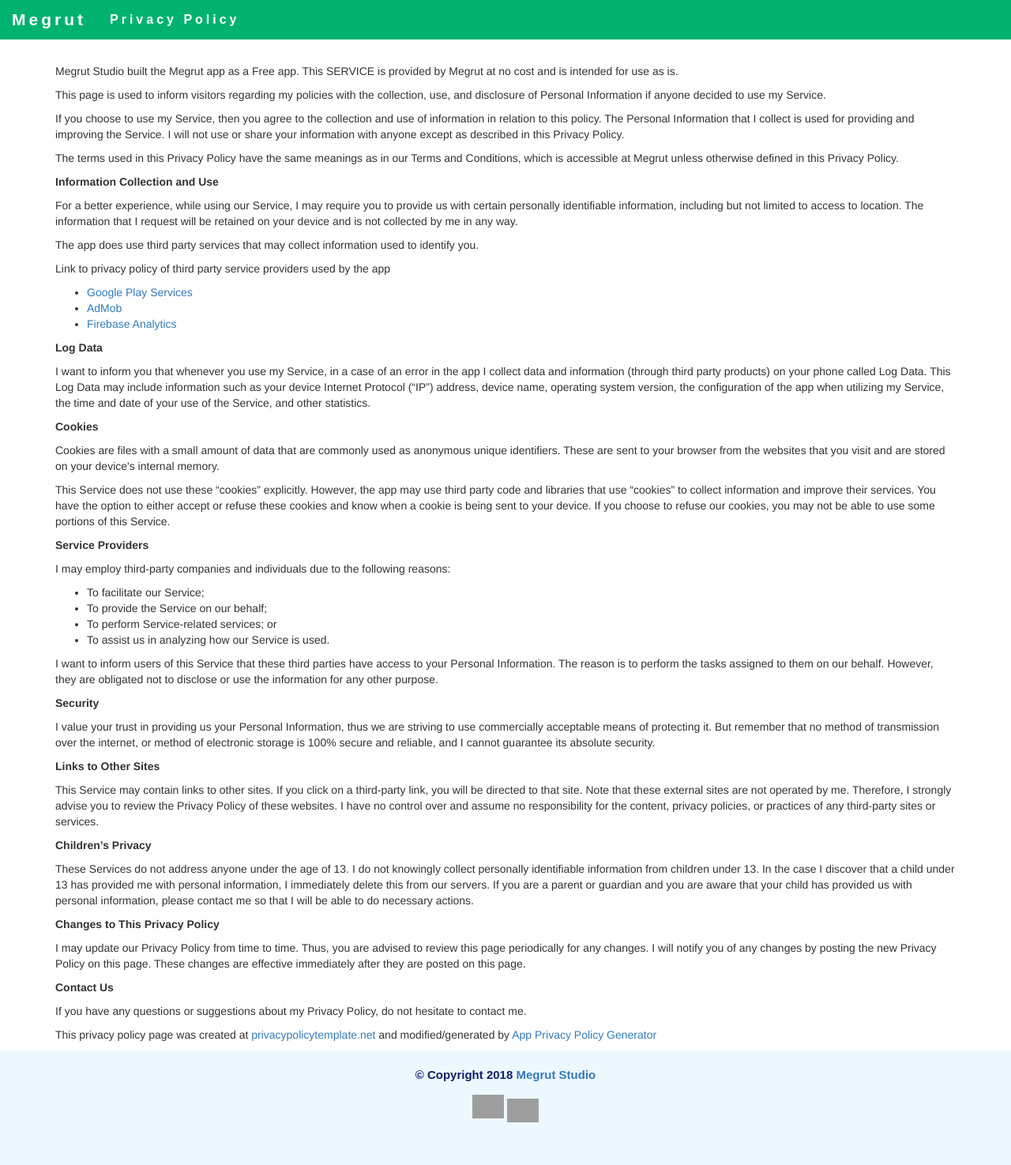
After one commit to virajssolanki/megrut-menu-django, a Django app: page /privacy_policy/ in a window 1280 px wide. The commit adds this page. Shown: the whole page at 79% size. Run offline with Django 3.2, Linux system fonts and the light colour scheme; some libraries are stand-ins or nearby versions; grey boxes are pictures that could not be loaded.

Commit message:
website app added and ico file

```diff
--- /dev/null
+++ b/blog/static/blog/website.css
@@ -0,0 +1,190 @@
+
+/*footer*/
+  #footer{
+  width: 100%;
+  position: absolute;
+  height: 145px;
+  background-color: #EDF7FE;
+  }
+
+  #pf{
+  font-family:'Muli', sans-serif;
+  font-weight: 600;
+  font-color: #0D2366;
+  font-size: 15px;
+  margin: 20px 10px 10px 10px;
+  }
+
+  .fa {
+  padding: 10px;
+  font-size: 20px;
+
+  text-align: center;
+  text-decoration: none;
+  margin: 15px 10px 0px 10px;
+  /*
+  padding: 10px;
+  font-size: 20px;
+  text-align: center;
+  text-decoration: none;
+  border-radius: 50%;
+  margin: 5px 5px ; */
+  }
+  .fa:hover {
+  opacity: 0.7;
+  }
+
+  /* Set a specific color for each brand */
+
+  /* Facebook */
+  .fa-facebook {
+  background:#3B5998 ;
+  color: white;
+  width:45px;
+  border-radius:60px;
+  }
+
+  /* insta */
+  .fa-instagram {
+  background:#125688 ;
+  color: white;
+  width: 45px;
+  border-radius: 60px;
+  }
+
+#grad{
+background:#EDF7FE;
+}
+
+ .icon{
+ float:left;
+ }
+
+ .row{
+ display: flex;
+ margin: 0px 10px 0px 0px
+ }
+
+ .column{
+ flex: 50%;
+ padding: 10px;
+ margin: 0px 10px 0px 20px;
+ }
+
+.icon2{
+float: center;
+margin: 10px 0px 0px 0px;
+}
+
+.lines{
+    font-size: 16px;
+    font-weight: 400;
+    color: #7B8199;
+    margin: 1px 20px 10px 20px;
+  }
+
+
+
+.hr {
+     width: 10%;
+     border-top: 3px solid #49DAB5;
+     margin-top: 1em;
+     margin-bottom: 1em;
+}
+
+
+#heading{
+    font-family: 'Muli', sans-serif;
+    font-weight: 800;
+    color:  #fff;
+  }
+
+.info:hover {
+    background: #00bf6f;
+    color: white;
+}
+
+.icon-bar{ background-color: #fff !important;}
+.navbar {
+      margin-bottom: 0;
+      background-color: #00b26f !important;
+      border: 0;
+      font-size: 16px !important;
+      line-height: 1.42857143 !important;
+      letter-spacing: 4px;
+      border-radius: 0;
+      font-family: Montserrat, sans-serif;
+  }
+
+.navbar li a, .navbar {
+    background-color: #00b26f !important;
+    color: #fff !important;
+    font-size: 16px !important;
+}
+
+.navbar-brand{
+	  font-family: 'Muli', sans-serif !important;
+      color: #fff !important;
+      font-size: 21px !important;
+}
+
+
+.navbar-nav li a:hover, .navbar-nav li.active a {
+      color: #00bf6f !important;
+      background-color: #fff !important;
+  }
+
+.navbar-default .navbar-toggle {
+      border-color: transparent;
+      color: #oobf6f !important;
+      border: 0;
+  }
+
+.well{
+  background: #fff;
+}
+
+
+#stripes {
+  background: #00b26f;
+}
+
+
+.head{
+margin: 33px 100px 0 0;
+font-size: 75px;
+line-height: 130%;
+}
+
+.btn {
+    Font-family:'Muli', sans-serif;
+    font-weight: 1000;
+    background-color: #fff;
+    color: #00bf6f;
+    padding: 12px 24px;
+    font-size: 15px;
+    cursor: pointer;
+}
+
+@media (max-width: 767px){
+  .mainimg {
+    width: 100%;
+    height: 100%;
+  }
+
+  .head{
+  margin: 33px 100px 0 0;
+  font-size: 24px;
+  line-height: 100%;
+    }
+.btn {
+    Font-family:'Muli', sans-serif;
+    font-weight: 600;
+    background-color: #fff;
+    color: #00bf6f;
+    padding: 8px 20px;
+    font-size: 14px;
+    cursor: pointer;
+}
+
+  }
--- a/megrut/settings.py
+++ b/megrut/settings.py
@@ -36,6 +36,7 @@ INSTALLED_APPS = [
     'blog.apps.BlogConfig',
     'users.apps.UsersConfig',
     'order.apps.OrderConfig',
+    'website.apps.WebsiteConfig',
     'crispy_forms',
     'django.contrib.admin',
     'django.contrib.auth',
--- a/megrut/urls.py
+++ b/megrut/urls.py
@@ -22,9 +22,10 @@ from django.conf.urls.static import static
 
 urlpatterns = [
     path('admin/', admin.site.urls),
-    path('', include('blog.urls')),
+    path('blog', include('blog.urls')),
     path('auth/', include('users.urls')),
     path('order/', include('order.urls')),
+    path('', include('website.urls')),
 ]
 
 if settings.DEBUG:
--- a/order/admin.py
+++ b/order/admin.py
@@ -1,3 +1,4 @@
+from .models import Number
 from django.contrib import admin
 
-# Register your models here.
+admin.site.register(Number)
--- /dev/null
+++ b/website/admin.py
@@ -0,0 +1,3 @@
+from django.contrib import admin
+
+# Register your models here.
--- /dev/null
+++ b/website/apps.py
@@ -0,0 +1,5 @@
+from django.apps import AppConfig
+
+
+class WebsiteConfig(AppConfig):
+    name = 'website'
--- /dev/null
+++ b/website/models.py
@@ -0,0 +1,3 @@
+from django.db import models
+
+# Create your models here.
--- /dev/null
+++ b/website/templates/website/base.html
@@ -0,0 +1,61 @@
+{% load static %}
+
+<!DOCTYPE html>
+<html lang="en" dir="ltr">
+ <head>
+   <meta charset="utf-8">
+   <title>Flask Parent Template</title>
+   <meta content="width=device-width, initial-scale=1.0" name="viewport">
+   <link rel="stylesheet" href="https://maxcdn.bootstrapcdn.com/bootstrap/3.3.7/css/bootstrap.min.css">
+   <script src="https://ajax.googleapis.com/ajax/libs/jquery/3.3.1/jquery.min.js"></script>
+   <script src="https://maxcdn.bootstrapcdn.com/bootstrap/3.3.7/js/bootstrap.min.js"></script>
+   <link rel="stylesheet" type="text/css" href="{% static 'blog/website.css' %}">
+   <link rel="shortcut icon" href="{% static 'blog/megrut.ico' %}"/>
+ </style>
+{% static 'website/template.css' %}
+
+
+</head>
+
+<body>
+
+    <main>
+    <header>
+      <div class="container">
+        <strong>
+         <nav class="navbar navbar-default navbar-fixed-top" id="drp">
+          <div class="container-fluid">
+           <div class="navbar-header">
+            <button type="button" class="navbar-toggle" data-toggle="collapse" data-target="#myNavbar">
+            <span class="icon-bar"></span>
+            <span class="icon-bar"></span>
+            <span class="icon-bar"></span>
+            </button>
+            <a class="navbar-brand" href="{% url 'website' %}">Megrut</a>
+            </div>
+          <div class="collapse navbar-collapse" id="myNavbar">
+          <ul class="nav navbar-nav">
+              <li><a href="{% url 'privacy_policy' %}">Privacy Policy</a></li>
+          </ul>
+          </div>
+          </div>
+          </nav>
+        </strong>
+      </div>
+     </header>
+     </main>
+    {% block content %}
+    {% endblock %}
+</body>
+<footer>
+<div id="footer">
+<div class="container">
+<center>
+<p id="pf" style="color:#0D2366"> © Copyright 2018 <a href="http://www.megrut.xyz" >Megrut Studio</a></p>
+<a href="http://bit.ly/2pXKBUj"><img claas="icon" src="https://image.ibb.co/gBrr5f/iconmonstr-facebook-4-240.png" alt="iconmonstr-facebook-4-240" border="0" width="40px" ></a>
+<a href="https://www.instagram.com/megrut_app/"><img class="icon2" src="https://image.ibb.co/j0qjQf/iconmonstr-instagram-14-240.png" alt="iconmonstr-instagram-14-240" border="0" width="40px"></a>
+</center>
+</div>
+</div>
+</footer>
+</html>
--- /dev/null
+++ b/website/templates/website/privacy_policy.html
@@ -0,0 +1,58 @@
+ {% extends "website/base.html" %}
+ {% block content %}
+<div class="container">
+<br><br><br>
+<p> Megrut Studio built the Megrut app as a Free app. This SERVICE is provided by
+                    Megrut at no cost and is intended for use as is.
+                  </p> <p>This page is used to inform visitors regarding my policies with the collection, use, and disclosure
+                    of Personal Information if anyone decided to use my Service.
+                  </p> <p>If you choose to use my Service, then you agree to the collection and use of information in
+                    relation to this policy. The Personal Information that I collect is used for providing and improving
+                    the Service. I will not use or share your information with anyone except as described
+                    in this Privacy Policy.
+                  </p> <p>The terms used in this Privacy Policy have the same meanings as in our Terms and Conditions, which is
+                    accessible at Megrut unless otherwise defined in this Privacy Policy.
+                  </p> <p><strong>Information Collection and Use</strong></p> <p>For a better experience, while using our Service, I may require you to provide us with certain
+                    personally identifiable information, including but not limited to access to location. The information that I request will be retained on your device and is not collected by me in any way.
+                  </p> <p>The app does use third party services that may collect information used to identify you.</p> <div><p>Link to privacy policy of third party service providers used by the app</p> <ul><li><a href="https://www.google.com/policies/privacy/" target="_blank">Google Play Services</a></li><li><a href="https://support.google.com/admob/answer/6128543?hl=en" target="_blank">AdMob</a></li><li><a href="https://firebase.google.com/policies/analytics" target="_blank">Firebase Analytics</a></li><!----><!----><!----><!----><!----></ul></div> <p><strong>Log Data</strong></p> <p> I want to inform you that whenever you use my Service, in a case of
+                    an error in the app I collect data and information (through third party products) on your phone
+                    called Log Data. This Log Data may include information such as your device Internet Protocol (“IP”) address,
+                    device name, operating system version, the configuration of the app when utilizing my Service,
+                    the time and date of your use of the Service, and other statistics.
+                  </p> <p><strong>Cookies</strong></p> <p>Cookies are files with a small amount of data that are commonly used as anonymous unique identifiers.
+                    These are sent to your browser from the websites that you visit and are stored on your device's internal
+                    memory.
+                  </p> <p>This Service does not use these “cookies” explicitly. However, the app may use third party code and
+                    libraries that use “cookies” to collect information and improve their services. You have the option to
+                    either accept or refuse these cookies and know when a cookie is being sent to your device. If you choose
+                    to refuse our cookies, you may not be able to use some portions of this Service.
+                  </p> <p><strong>Service Providers</strong></p> <p> I may employ third-party companies and individuals due to the following reasons:</p> <ul><li>To facilitate our Service;</li> <li>To provide the Service on our behalf;</li> <li>To perform Service-related services; or</li> <li>To assist us in analyzing how our Service is used.</li></ul> <p> I want to inform users of this Service that these third parties have access to
+                    your Personal Information. The reason is to perform the tasks assigned to them on our behalf. However,
+                    they are obligated not to disclose or use the information for any other purpose.
+                  </p> <p><strong>Security</strong></p> <p> I value your trust in providing us your Personal Information, thus we are striving
+                    to use commercially acceptable means of protecting it. But remember that no method of transmission over
+                    the internet, or method of electronic storage is 100% secure and reliable, and I cannot guarantee
+                    its absolute security.
+                  </p> <p><strong>Links to Other Sites</strong></p> <p>This Service may contain links to other sites. If you click on a third-party link, you will be directed
+                    to that site. Note that these external sites are not operated by me. Therefore, I strongly
+                    advise you to review the Privacy Policy of these websites. I have no control over
+                    and assume no responsibility for the content, privacy policies, or practices of any third-party sites
+                    or services.
+                  </p> <p><strong>Children’s Privacy</strong></p> <p>These Services do not address anyone under the age of 13. I do not knowingly collect
+                    personally identifiable information from children under 13. In the case I discover that a child
+                    under 13 has provided me with personal information, I immediately delete this from
+                    our servers. If you are a parent or guardian and you are aware that your child has provided us with personal
+                    information, please contact me so that I will be able to do necessary actions.
+                  </p> <p><strong>Changes to This Privacy Policy</strong></p> <p> I may update our Privacy Policy from time to time. Thus, you are advised to review
+                    this page periodically for any changes. I will notify you of any changes by posting
+                    the new Privacy Policy on this page. These changes are effective immediately after they are posted on
+                    this page.
+                  </p> <p><strong>Contact Us</strong></p> <p>If you have any questions or suggestions about my Privacy Policy, do not hesitate to contact
+                    me.
+                  </p> <p>This privacy policy page was created at <a href="https://privacypolicytemplate.net" target="_blank">privacypolicytemplate.net</a>
+                    and modified/generated by <a href="https://app-privacy-policy-generator.firebaseapp.com/" target="_blank">App
+                      Privacy Policy Generator</a></p>
+
+</div>
+
+{% endblock%}
--- /dev/null
+++ b/website/tests.py
@@ -0,0 +1,3 @@
+from django.test import TestCase
+
+# Create your tests here.
--- /dev/null
+++ b/website/urls.py
@@ -0,0 +1,8 @@
+from django.urls import path
+from . import views
+
+
+urlpatterns = [
+    path('', views.website, name='website'),
+    path('privacy_policy/', views.privacy_policy, name='privacy_policy'),
+]
--- /dev/null
+++ b/website/views.py
@@ -0,0 +1,8 @@
+from django.shortcuts import render
+from django.shortcuts import render, redirect
+
+def website(request):
+	return render(request, 'website/home.html')
+
+def privacy_policy(request):
+	return render(request, 'website/privacy_policy.html')
```
Also changed, not shown: blog/templates/blog/base.html (+1 -6 lines), website/static/webiste/template.css (added, +190 -0 lines), website/templates/website/home.html (added, +91 -0 lines), blog/static/blog/megrut.ico (added), db.sqlite3, order/views.py (line endings or trailing spaces), website/__init__.py (added), website/migrations/__init__.py (added).
